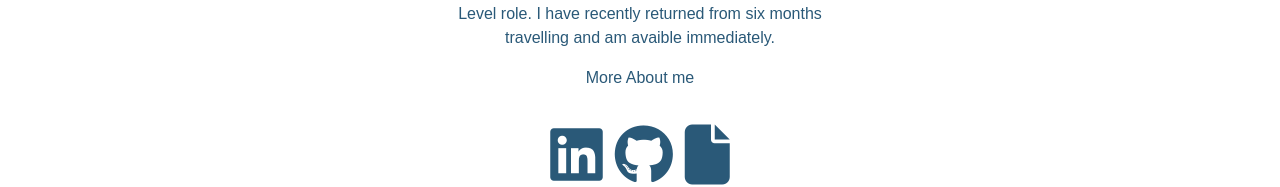
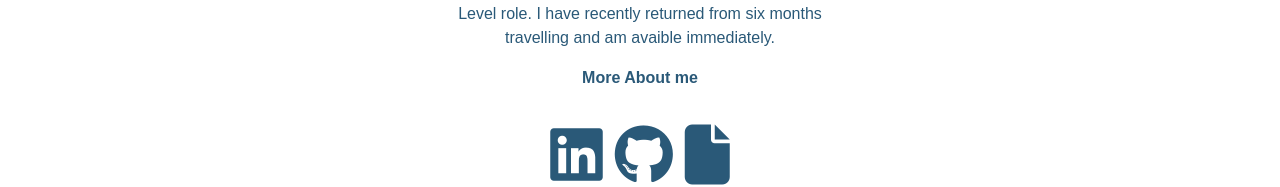
Before and after one commit to jamesbrannigan89/Personal-Site, an Angular app in the folder personal-site/: page / in a window 1280 px wide. Shown: the part 534-721 px from the top of the page. Built offline with nearby package versions, Linux system fonts and the light colour scheme; what @teamhive/lottie-player would draw is missing.

Commit message:
updated broken router links

```diff
--- a/personal-site/src/app/about/about.component.css
+++ b/personal-site/src/app/about/about.component.css
@@ -1,6 +1,6 @@
 .jumbotron{
   width: 100%;
-  height: 370px;
+  height: 260px;
   background-color: rgb(42, 89, 120);
   color: white;
 }
--- a/personal-site/src/app/about/about.component.html
+++ b/personal-site/src/app/about/about.component.html
@@ -15,8 +15,10 @@
     <div class="card" style="width: 13rem; height:18rem;" *ngFor="let info of cardInfo">
       <div class="card-body">
         <h5 class="card-title">{{info.name}}</h5>
+        <a class="nav-link" href="{{info.pageUrl}}" target="_blank">
         <lottie-player slot="end" autoplay loop src={{info.urlLottie}}  style=" height: 200px;" speed="1" loop  >
         </lottie-player>
+      </a>
       </div>
     </div>
   </div>
--- a/personal-site/src/app/about/about.component.ts
+++ b/personal-site/src/app/about/about.component.ts
@@ -19,10 +19,8 @@ export class AboutComponent implements OnInit {
       description: "Currently I am a recent graduate in Software Development from GMIT. I graduated in november 2019 with a level 8 degree. I have college experience with Java, Javascript,HTML,CSS and right now I am currently learning Angular.",
       name:"James Brannigan",
       DOB:"12/11/93",
-      email:"jamesbrannigan89@gmail.com",
-      phoneNumber:"+353 876218446",
-      address:" Circular Road Galway",
-      languages:"English (Native Speaker), French (Beginner)"
+
+
     }
   ]
 
@@ -30,17 +28,21 @@ export class AboutComponent implements OnInit {
   cardInfo=[
 
     {name:"Git Hub Projects",
-     urlLottie:"https://assets9.lottiefiles.com/packages/lf20_emIAZ3.json"
+     urlLottie:"https://assets9.lottiefiles.com/packages/lf20_emIAZ3.json",
+     pageUrl:"https://github.com/jamesbrannigan89"
+
     },
 
     {name:"Work Experience",
-    urlLottie:"https://assets7.lottiefiles.com/packages/lf20_Hg1eiy.json"
+    urlLottie:"https://assets7.lottiefiles.com/packages/lf20_Hg1eiy.json",
+    pageUrl:"/work-experience"
     }
 
     ,
     {
       name:"College Experience",
-    urlLottie:"https://assets4.lottiefiles.com/datafiles/h2aQ40qtvgA336t/data.json"
+    urlLottie:"https://assets4.lottiefiles.com/datafiles/h2aQ40qtvgA336t/data.json",
+    pageUrl:"/college-experience"
     }
   ]
 }
--- a/personal-site/src/app/contact/contact.component.html
+++ b/personal-site/src/app/contact/contact.component.html
@@ -24,7 +24,7 @@
 
                 <div class="form-group">
                     <label>Message</label>
-                    <textarea class="form-control" rows="5"></textarea>
+                    <textarea class="form-control" rows="5" placeholder="The email function has yet to be completed."></textarea>
                 </div>
 
                 <div class="form-group">
--- a/personal-site/src/app/home/home.component.html
+++ b/personal-site/src/app/home/home.component.html
@@ -3,7 +3,7 @@
   <h1>{{info.name}}</h1>
   <h5>{{info.title}}</h5>
   <p>{{info.about}}</p>
-  <p [routerLink]="[info.pageUrl]">More About me</p>
+  <p [routerLink]="[info.pageUrl]"> <strong> More About me </strong></p>
 
   <ul>
     <li> <a href="https://www.linkedin.com/in/jamesbran/"  target="_blank"> <i class="fab fa-linkedin" ></i> </a> </li>
```
